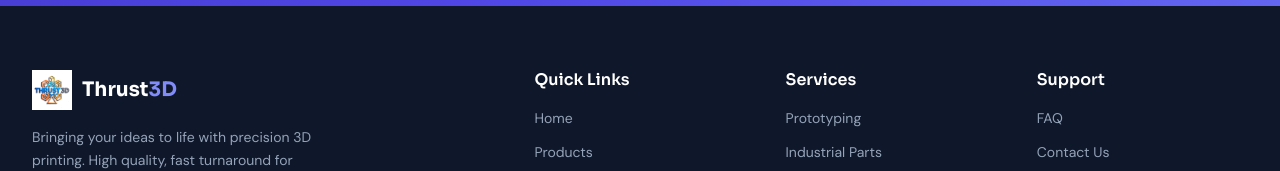
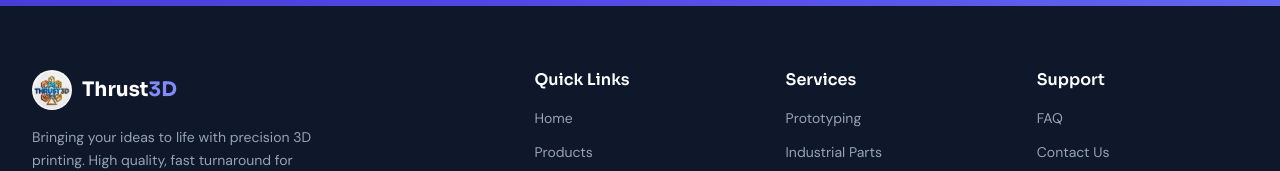
Before and after one commit to Anugill05/Thrust3D, a React (Vite) app in the folder client/: page / in a window 1280 px wide. Shown: the part 4691-4862 px from the top of the page. Built offline with nearby package versions, Linux system fonts and the light colour scheme; no server answers.

Commit message:
updated logo css

```diff
--- a/client/src/components/Footer.jsx
+++ b/client/src/components/Footer.jsx
@@ -8,16 +8,11 @@
         <div className="grid grid-cols-1 md:grid-cols-2 lg:grid-cols-5 gap-10">
           <div className="lg:col-span-2">
             <Link to="/" className="flex items-center gap-2.5 mb-4">
-              <div className="w-10 h-10 flex items-center justify-center">
+              <div className="w-10 h-10 rounded-full overflow-hidden bg-white flex items-center justify-center">
                 <img
                   src="/thrust3dlogo.jpeg"
                   alt="Thrust 3D Logo"
-                  className="
-                    w-full h-full
-                    object-contain
-                    mix-blend-screen
-                    brightness-110
-                  "
+                  className="w-full h-full object-cover"
                 />
               </div>
               <span className="font-display font-bold text-xl text-white">Thrust<span className="text-primary-400">3D</span></span>
```
